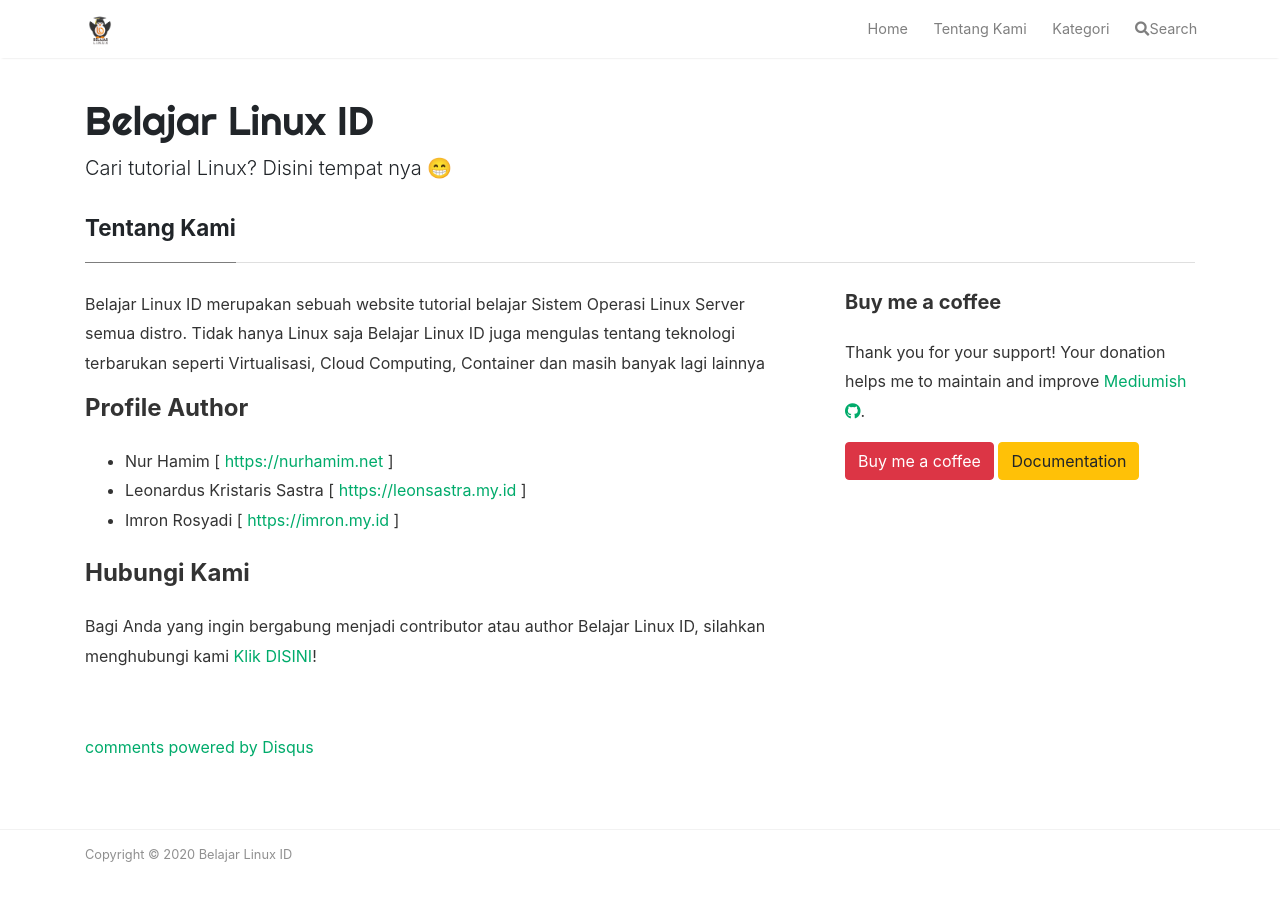
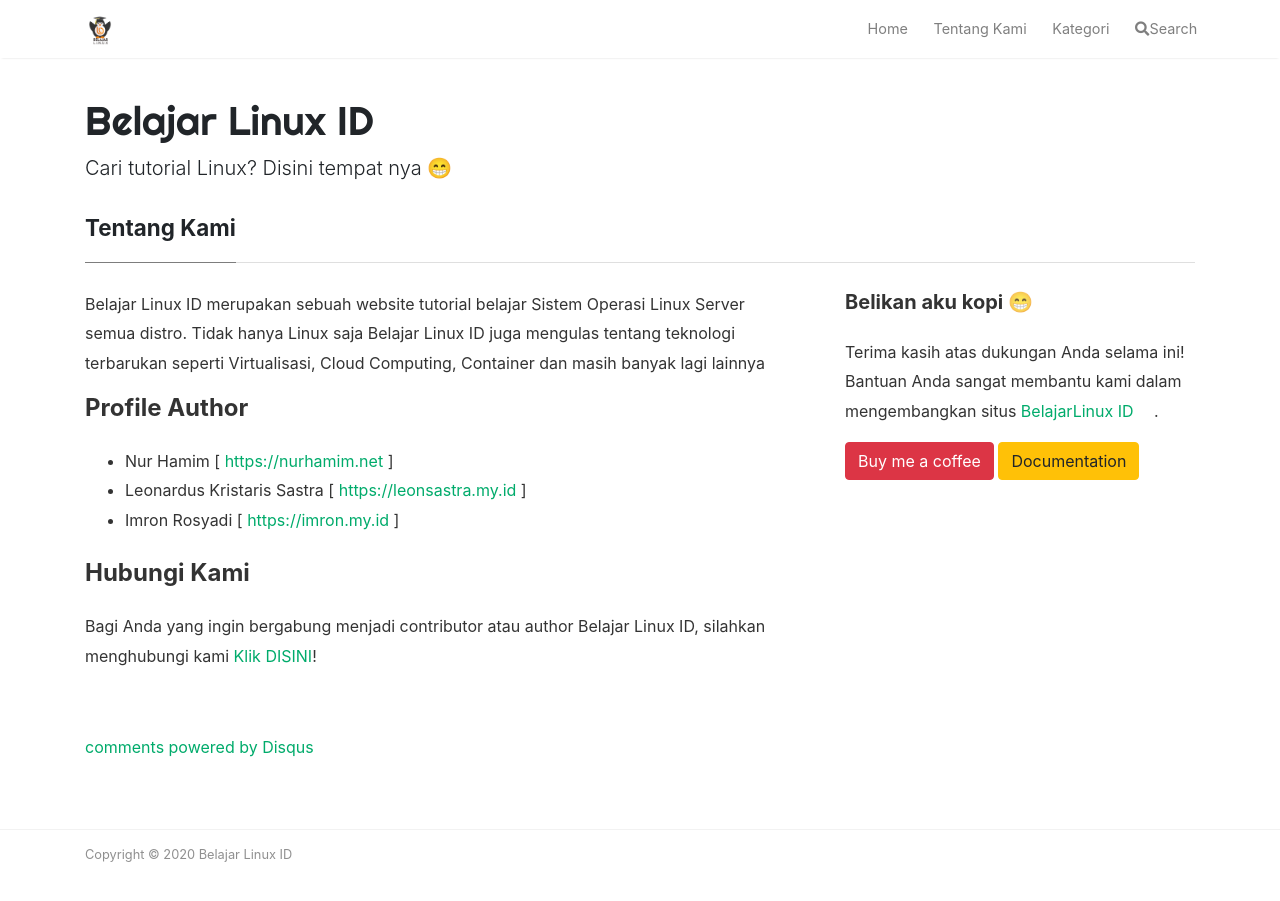
Before and after one commit to hiblinux/belajar-linux-id, a Jekyll site: the page built from _pages/about.md, in a window 1280 px wide and 938 px high. Shown: the top 901 px of the window. Built offline with Jekyll 4.4.1, drawn with Linux system fonts in a browser that asks for light colours; nearby versions of some CDN libraries; comment, search, counter and statistics services are not loaded.

Commit message:
edit bahasa pada halaman & edit hyperlink

```diff
--- a/_layouts/default.html
+++ b/_layouts/default.html
@@ -118,7 +118,7 @@
 ================================================== -->
 <div class="alertbar">
 	<div class="container text-center">
-		<span><img src="{{ site.baseurl }}/{{ site.logo }}" alt="{{site.title}}"> &nbsp; Never miss a <b>story</b> from us, subscribe to our newsletter</span>
+		<span><img src="{{ site.baseurl }}/{{ site.logo }}" alt="{{site.title}}"> &nbsp; Jangan Lewatkan <b>artikel</b> artikel dari kami, berlangganan pada email notfikasi kami</span>
         <form action="{{site.mailchimp-list}}" method="post" name="mc-embedded-subscribe-form" class="wj-contact-form validate" target="_blank" novalidate>
             <div class="mc-field-group">
             <input type="email" placeholder="Email" name="EMAIL" class="required email" id="mce-EMAIL" autocomplete="on" required>
--- a/_pages/about.md
+++ b/_pages/about.md
@@ -30,11 +30,11 @@
 <div class="col-md-4">
 
 <div class="sticky-top sticky-top-80">
-<h5>Buy me a coffee</h5>
+<h5>Belikan aku kopi 😁</h5>
 
-<p>Thank you for your support! Your donation helps me to maintain and improve <a target="_blank" href="https://github.com/wowthemesnet/mediumish-theme-jekyll">Mediumish <i class="fab fa-github"></i></a>.</p>
+<p>Terima kasih atas dukungan Anda selama ini! Bantuan Anda sangat membantu kami dalam mengembangkan situs <a target="_blank" href="https://belajarlinux.id">BelajarLinux ID <i class="fa fa-linux"></i></a>.</p>
 
-<a target="_blank" href="https://www.wowthemes.net/donate/" class="btn btn-danger">Buy me a coffee</a> <a target="_blank" href="https://bootstrapstarter.com/bootstrap-templates/template-mediumish-bootstrap-jekyll/" class="btn btn-warning">Documentation</a>
+<a target="_blank" href="https://www.buymeacoffee.com/hblinuxid" class="btn btn-danger">Buy me a coffee</a> <a target="_blank" href="https://www.academia.edu/40424321/CentOS_7_Linux_Administration_Pada_Cloud_Computing" class="btn btn-warning">Documentation</a>
 
 </div>
 </div>
```
